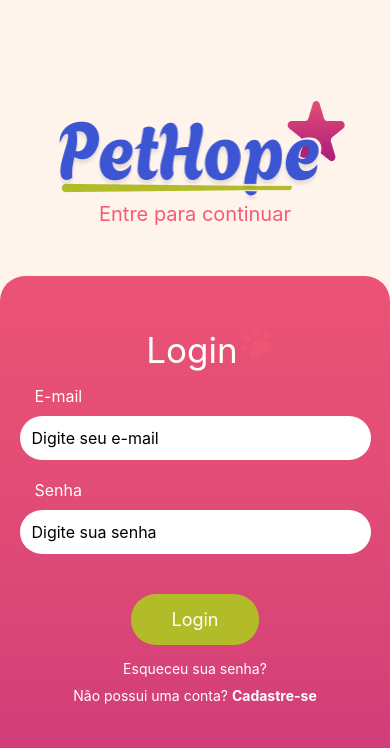
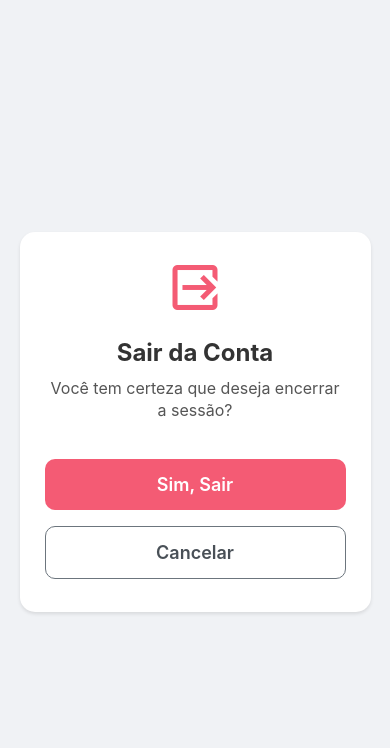
Before and after one commit to RenivaldoJunior1/Frontend, a React Native app: screen /Menu in a window 390 px wide. Shown: the top 748 px of the page. Built offline with nearby package versions, Linux system fonts and the light colour scheme.

Commit message:
Adicionando a tela de Menu.

```diff
--- a/navigation/Appnavigator.js
+++ b/navigation/Appnavigator.js
@@ -24,6 +24,7 @@ import NotificacoesScreen from '../screens/NotificacoesScreen';
 import InfoONG from '../screens/InfoONG';
 import DicasScreen from '../screens/DicasScreen';
 import CuidadosScreen from '../screens/CuidadosScreen';
+import LogoutScreen from '../screens/LogoutScreen';
 
 const Stack = createStackNavigator();
 
@@ -54,6 +55,7 @@ export default function AppNavigator() {
         <Stack.Screen name="AnimalDetail" component={AnimalDetailScreen} />
         <Stack.Screen name="Adocao" component={AdocaoScreen}/>
         <Stack.Screen name="Notificacoes" component={NotificacoesScreen}/>
+        <Stack.Screen name="Menu" component={LogoutScreen}/>
 
       </Stack.Navigator>
     </NavigationContainer>
--- a/screens/HomeScreen.js
+++ b/screens/HomeScreen.js
@@ -38,8 +38,6 @@ const categoryOptions = [
   { display: 'ONGs', value: 'ONG' },
   { display: 'Clínicas', value: 'CLINICA' }
 ];
-
-const { width } = Dimensions.get('window');
 
 const HomeScreen = () => {
   const navigation = useNavigation();
--- /dev/null
+++ b/screens/LogoutScreen.js
@@ -0,0 +1,156 @@
+import React, { useState } from 'react';
+import {
+    View,
+    Text,
+    TouchableOpacity,
+    StyleSheet,
+    SafeAreaView,
+    Dimensions,
+    ActivityIndicator,
+    Alert
+} from 'react-native';
+import Icon from 'react-native-vector-icons/MaterialCommunityIcons';
+import AsyncStorage from '@react-native-async-storage/async-storage';
+
+const { width } = Dimensions.get('window');
+
+const LogoutScreen = ({ navigation }) => {
+  const [isLoggingOut, setIsLoggingOut] = useState(false);
+
+  const handleLogout = async () => {
+    setIsLoggingOut(true);
+    try {
+      await AsyncStorage.removeItem('userToken');
+      await AsyncStorage.removeItem('usuarioAtual');
+      await AsyncStorage.removeItem('tipoCadastro');
+
+      console.log('Logout bem-sucedido: Dados locais limpos.');
+
+      navigation.replace('Login');
+
+    } catch (error) {
+      console.error('Erro ao fazer logout:', error);
+      Alert.alert('Erro', 'Não foi possível realizar o logout. Tente novamente.');
+      setIsLoggingOut(false);
+    }
+  };
+
+  const handleCancel = () => {
+    if (isLoggingOut) return;
+    navigation.goBack();
+  };
+
+  return (
+    <SafeAreaView style={styles.safeArea}>
+      <View style={styles.container}>
+        <View style={styles.card}>
+          <Icon name="logout-variant" size={60} color="#F45B74" style={styles.icon} />
+
+          <Text style={styles.title}>Sair da Conta</Text>
+          <Text style={styles.message}>
+            Você tem certeza que deseja encerrar a sessão?
+          </Text>
+
+          {isLoggingOut ? (
+            <ActivityIndicator size="large" color="#F45B74" style={{ marginVertical: 15 }}/>
+          ) : (
+            <>
+              <TouchableOpacity
+                style={[styles.button, styles.logoutButton]}
+                onPress={handleLogout}
+                activeOpacity={0.7}
+                disabled={isLoggingOut}
+              >
+                <Text style={[styles.buttonText, styles.logoutButtonText]}>Sim, Sair</Text>
+              </TouchableOpacity>
+
+              <TouchableOpacity
+                style={[styles.button, styles.cancelButton]}
+                onPress={handleCancel}
+                activeOpacity={0.7}
+                disabled={isLoggingOut}
+              >
+                <Text style={[styles.buttonText, styles.cancelButtonText]}>Cancelar</Text>
+              </TouchableOpacity>
+            </>
+          )}
+        </View>
+      </View>
+    </SafeAreaView>
+  );
+};
+
+export default LogoutScreen;
+
+const styles = StyleSheet.create({
+  safeArea: {
+    flex: 1,
+    backgroundColor: '#f0f2f5',
+  },
+  container: {
+    flex: 1,
+    justifyContent: 'center',
+    alignItems: 'center',
+    padding: 20,
+  },
+  card: {
+    backgroundColor: '#fff',
+    borderRadius: 15,
+    padding: 25,
+    alignItems: 'center',
+    width: width * 0.9,
+    maxWidth: 400,
+    shadowColor: '#000',
+    shadowOffset: {
+      width: 0,
+      height: 2,
+    },
+    shadowOpacity: 0.1,
+    shadowRadius: 3.84,
+    elevation: 5,
+  },
+  icon: {
+    marginBottom: 20,
+  },
+  title: {
+    fontSize: 24,
+    fontWeight: 'bold',
+    color: '#333',
+    marginBottom: 10,
+    textAlign: 'center',
+  },
+  message: {
+    fontSize: 16,
+    color: '#555',
+    textAlign: 'center',
+    marginBottom: 30,
+    lineHeight: 22,
+  },
+  button: {
+    width: '100%',
+    paddingVertical: 15,
+    paddingHorizontal: 20,
+    borderRadius: 10,
+    marginVertical: 8,
+    justifyContent: 'center',
+    alignItems: 'center',
+  },
+  logoutButton: {
+    backgroundColor: '#F45B74',
+  },
+  logoutButtonText: {
+    color: '#fff',
+  },
+  cancelButton: {
+    backgroundColor: 'transparent',
+    borderWidth: 1,
+    borderColor: '#6c757d',
+  },
+  cancelButtonText: {
+    color: '#495057',
+  },
+  buttonText: {
+    fontSize: 18,
+    fontWeight: '600',
+  },
+});
```
